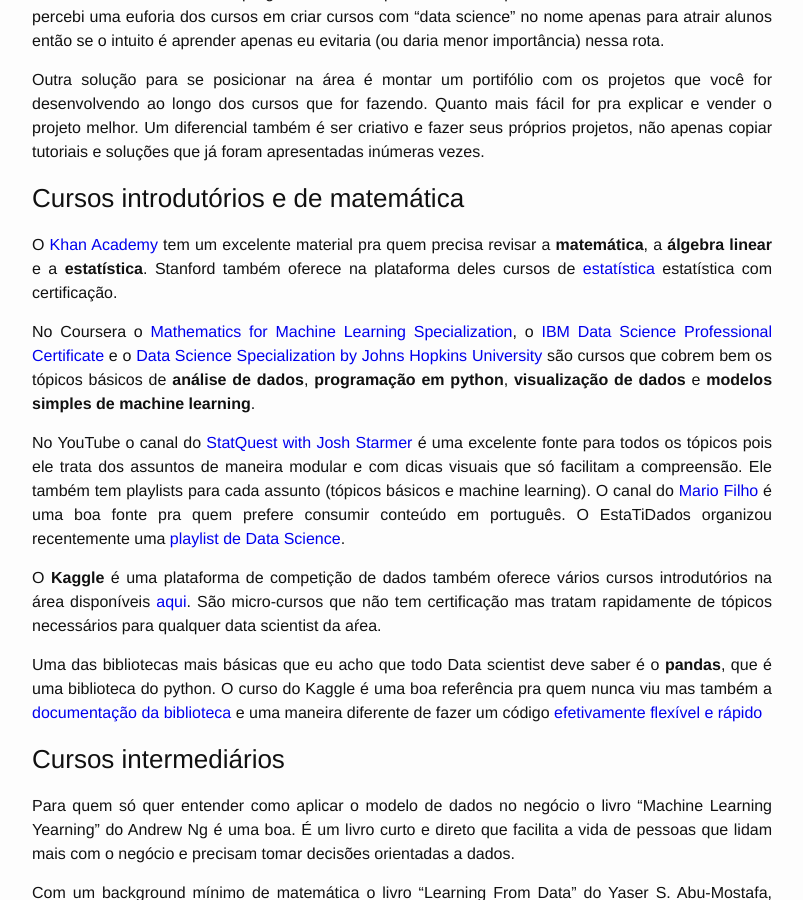
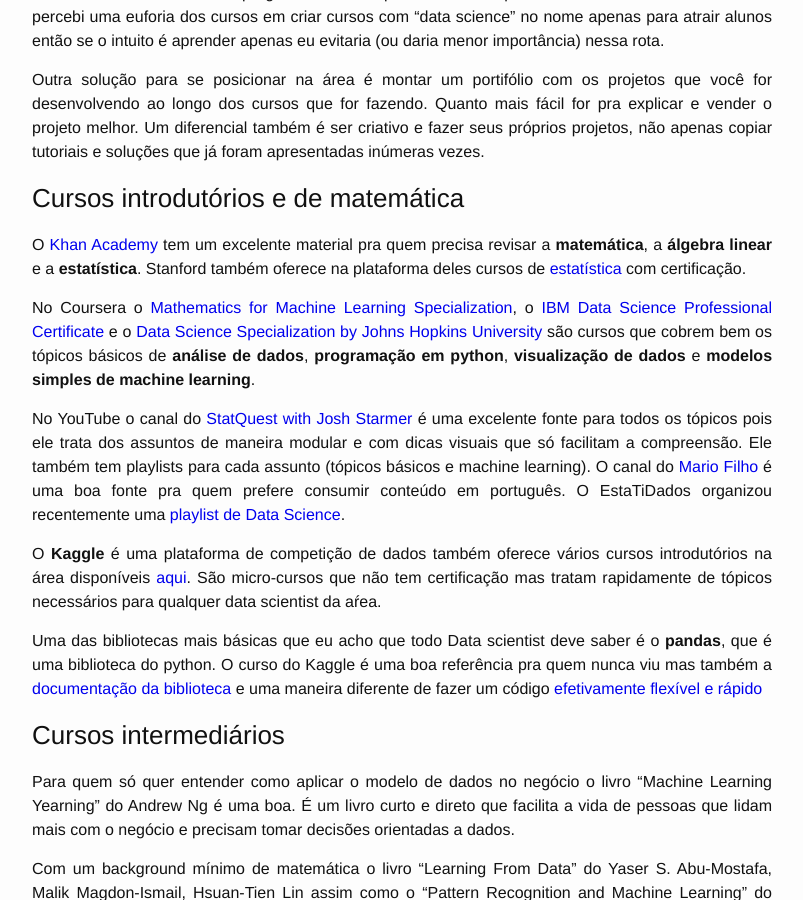
Before and after one commit to marcossilva/marcossilva.github.io, a Jekyll site: the page built from _posts/2019-09-15-minha-lista-de-cursos-para-formacao-em-data-science.md, in a window 1280 px wide and 900 px high, scrolled down 5434 px. Shown: the whole window, without its empty margins (238-1041 px from the left). Built offline with Jekyll 4.4.1, drawn with Linux system fonts in a browser that asks for light colours; some of the changed text lies outside the part shown.

Commit message:
Typo on course list

```diff
--- a/_posts/2019-09-15-minha-lista-de-cursos-para-formacao-em-data-science.md
+++ b/_posts/2019-09-15-minha-lista-de-cursos-para-formacao-em-data-science.md
@@ -74,7 +74,7 @@
 
 ### Cursos introdutórios e de matemática
 
-O {% include link.html href="https://pt.khanacademy.org/" title="Khan Academy | Cursos, aulas e prática on-line gratuitos" text="Khan Academy"%}  tem um excelente material pra quem precisa revisar a **matemática**, a **álgebra linear** e a **estatística**. Stanford também oferece na plataforma deles cursos de {% include link.html href="https://lagunita.stanford.edu/courses/HumanitiesSciences/StatLearning/Winter2016/about" title="Statistical Learning" text="estatística"%} estatística com certificação.
+O {% include link.html href="https://pt.khanacademy.org/" title="Khan Academy | Cursos, aulas e prática on-line gratuitos" text="Khan Academy"%}  tem um excelente material pra quem precisa revisar a **matemática**, a **álgebra linear** e a **estatística**. Stanford também oferece na plataforma deles cursos de {% include link.html href="https://lagunita.stanford.edu/courses/HumanitiesSciences/StatLearning/Winter2016/about" title="Statistical Learning" text="estatística"%} com certificação.
 
 
 No Coursera o {% include link.html href="https://www.coursera.org/specializations/mathematics-machine-learning" title="Mathematics for Machine Learning Specialization" text="Mathematics for Machine Learning Specialization"%}, o {% include link.html href="https://www.coursera.org/professional-certificates/ibm-data-science" title="IBM Data Science Professional Certificate" text="IBM Data Science Professional Certificate"%} e o {% include link.html href="https://www.coursera.org/specializations/jhu-data-science" title="Data Science Specialization by Johns Hopkins University" text="Data Science Specialization by Johns Hopkins University"%} são cursos que cobrem bem os tópicos básicos de **análise de dados**, **programação em python**, **visualização de dados** e **modelos simples de machine learning**.
```
Also changed, not shown: other parts of _posts/2019-09-15-minha-lista-de-cursos-para-formacao-em-data-science.md (+1 -1 lines).
